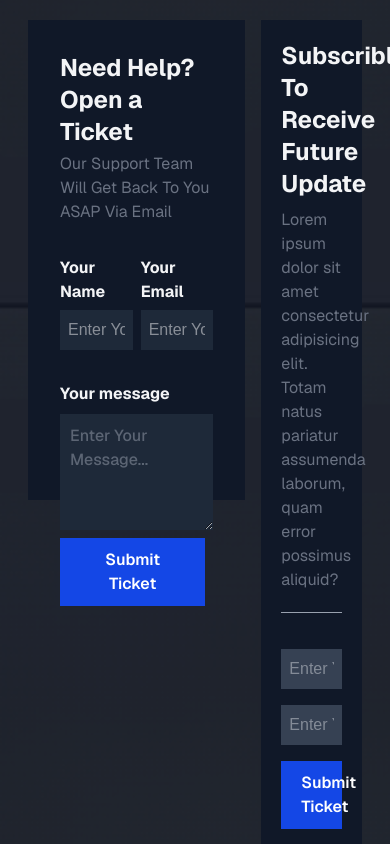
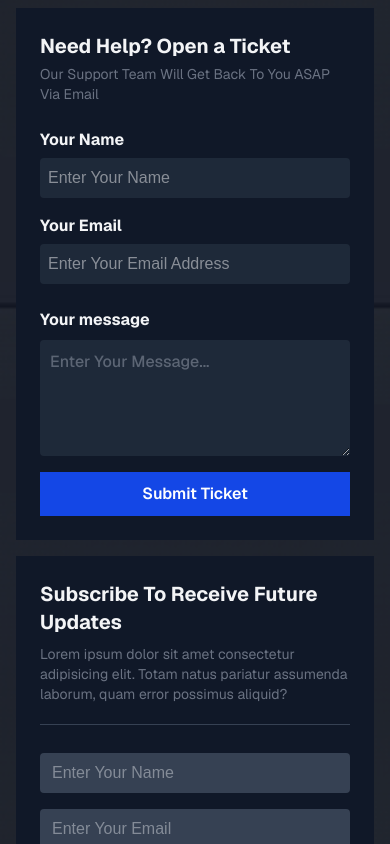
Before and after one commit to SulemanF954/firstproject, a Next.js app: page / in a window 390 px wide. Shown: the part 5720-6564 px from the top of the page. Built offline with nearby package versions, Linux system fonts and the light colour scheme.

Commit message:
Add responsive Classes  in Contact Card

```diff
--- a/components/ContactCard.tsx
+++ b/components/ContactCard.tsx
@@ -7,31 +7,31 @@ const ContactCard = () => {
 
   const handleSubmit = (e: React.FormEvent) => {
     e.preventDefault();
-
     alert("Form submitted");
-
     setName("");
     setEmail("");
     setMessage("");
   };
+
   return (
     <form onSubmit={handleSubmit}>
-      <div className="grid grid-cols-6 gap-4 m-7">
-        <div className="col-span-4 h-120 bg-gray-900 p-8">
-          <h1 className="text-gray-100 font-bold font-sans text-2xl">
+      <div className="grid grid-cols-1 lg:grid-cols-6 gap-4 m-4 lg:m-7">
+        {/* Left Section (Form) */}
+        <div className="lg:col-span-4 bg-gray-900 p-6 sm:p-8">
+          <h1 className="text-gray-100 font-bold font-sans text-xl sm:text-2xl">
             Need Help? Open a Ticket
           </h1>
-          <p className="text-gray-500 font-sans mt-1">
+          <p className="text-gray-500 font-sans mt-1 text-sm sm:text-base">
             Our Support Team Will Get Back To You ASAP Via Email
           </p>
 
-          <div className="grid grid-cols-6 gap-2 mt-8">
-            <div className="flex flex-col col-span-3">
-              <span className="font-sans font-bold text-gray-100">
+          <div className="grid grid-cols-1 sm:grid-cols-2 gap-4 mt-6">
+            <div className="flex flex-col">
+              <label className="font-sans font-bold text-gray-100">
                 Your Name
-              </span>
+              </label>
               <input
-                className="text-gray-100 p-2 bg-gray-800 rounded-none mt-1.5"
+                className="text-gray-100 p-2 bg-gray-800 rounded mt-1.5"
                 type="text"
                 placeholder="Enter Your Name"
                 value={name}
@@ -40,12 +40,12 @@ const ContactCard = () => {
               />
             </div>
 
-            <div className="flex flex-col col-span-3">
-              <span className="font-sans font-bold text-gray-100">
+            <div className="flex flex-col">
+              <label className="font-sans font-bold text-gray-100">
                 Your Email
-              </span>
+              </label>
               <input
-                className="text-gray-100 p-2 bg-gray-800 rounded-none mt-1.5"
+                className="text-gray-100 p-2 bg-gray-800 rounded mt-1.5"
                 type="email"
                 placeholder="Enter Your Email Address"
                 value={email}
@@ -55,61 +55,62 @@ const ContactCard = () => {
             </div>
           </div>
 
-          <div className="grid grid-cols-6 mt-8">
-            <div className="flex flex-col col-span-6">
+          <div className="mt-6">
             <label
               htmlFor="message"
-                className="font-sans font-bold block mb-2 text-gray-100 dark:text-white"
+              className="font-sans font-bold block mb-2 text-gray-100"
             >
               Your message
             </label>
             <textarea
               id="message"
               rows={4}
-                className="font-sans font-medium block p-2.5 w-full text-gray-400 bg-gray-800 focus:ring-blue-500 focus:border-blue-500 dark:bg-gray-700 dark:border-gray-600 dark:placeholder-gray-400 dark:text-white dark:focus:ring-blue-500 dark:focus:border-blue-500"
+              className="font-sans font-medium block p-2.5 w-full text-gray-400 bg-gray-800 rounded focus:ring-blue-500 focus:border-blue-500"
               placeholder="Enter Your Message..."
               value={message}
               onChange={(e) => setMessage(e.target.value)}
               required
             ></textarea>
           </div>
-          </div>
 
           <button
             type="submit"
-            className="text-white bg-blue-700 hover:bg-blue-800 font-semibold font-sans mt-2 px-5 py-2.5 me-2 mb-2"
+            className="w-full sm:w-auto text-white bg-blue-700 hover:bg-blue-800 font-semibold font-sans mt-4 px-5 py-2.5"
           >
             Submit Ticket
           </button>
         </div>
 
-        <div className="flex flex-col col-span-2 bg-gray-900 p-5">
-          <h1 className="text-gray-100 font-bold font-sans text-2xl">
-            Subscrible To Receive Future Update
+        {/* Right Section (Subscribe) */}
+        <div className="lg:col-span-2 bg-gray-900 p-6 sm:p-8 flex flex-col justify-between">
+          <div>
+            <h1 className="text-gray-100 font-bold font-sans text-xl sm:text-2xl">
+              Subscribe To Receive Future Updates
             </h1>
-          <p className="text-gray-500 font-sans mt-2">
-            Lorem ipsum dolor sit amet consectetur adipisicing elit. Totam natus
-            pariatur assumenda laborum, quam error possimus aliquid?
+            <p className="text-gray-500 font-sans mt-2 text-sm sm:text-base">
+              Lorem ipsum dolor sit amet consectetur adipisicing elit. Totam
+              natus pariatur assumenda laborum, quam error possimus aliquid?
             </p>
-          <hr className="mt-5 mb-5 text-gray-400" />
+            <hr className="mt-5 mb-5 border-gray-700" />
             <input
-            className="w-full h-10 mt-4 px-2 py-4 bg-gray-700 text-gray-300"
+              className="w-full h-10 mt-2 px-3 bg-gray-700 text-gray-300 rounded"
               type="text"
               placeholder="Enter Your Name"
             />
             <input
-            className="w-full h-10 mt-4 px-2 py-4 bg-gray-700 text-gray-300"
-            type="text"
+              className="w-full h-10 mt-4 px-3 bg-gray-700 text-gray-300 rounded"
+              type="email"
               placeholder="Enter Your Email"
             />
             <button
               type="submit"
-            className="text-white bg-blue-700 hover:bg-blue-800 font-semibold font-sans mt-4 px-5 py-2.5 mb-2"
+              className="w-full text-white bg-blue-700 hover:bg-blue-800 font-semibold font-sans mt-4 px-5 py-2.5"
             >
-            Submit Ticket
+              Submit
             </button>
-          <span className="text-gray-500 text-bold text-center mt-2">
-            No Spam guaranteed,So Please don't Send Any Spam Mail
+          </div>
+          <span className="text-gray-500 text-sm text-center mt-4">
+            No Spam Guaranteed — Please Don’t Send Any Spam Mail
           </span>
         </div>
       </div>
```
Lines whose indentation alone changed are shown as unchanged.
